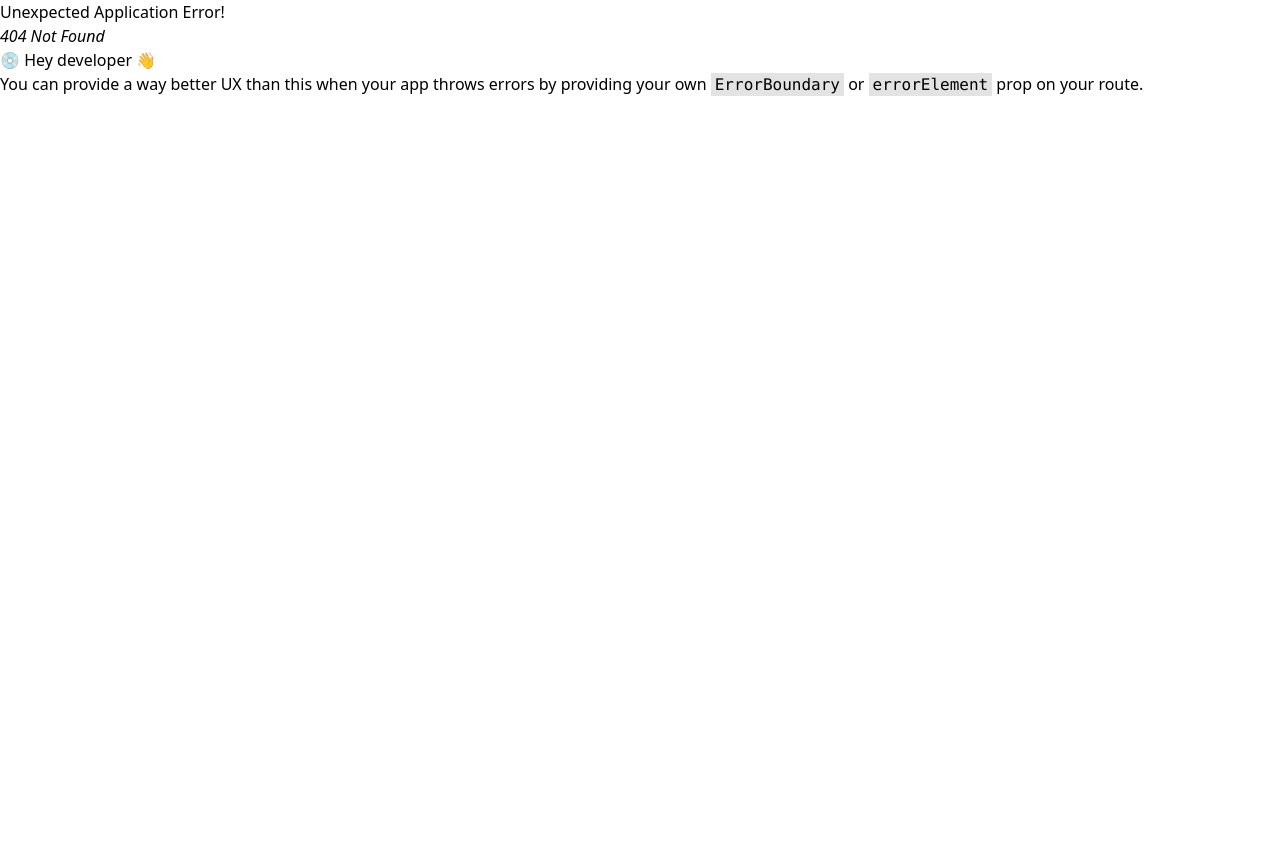
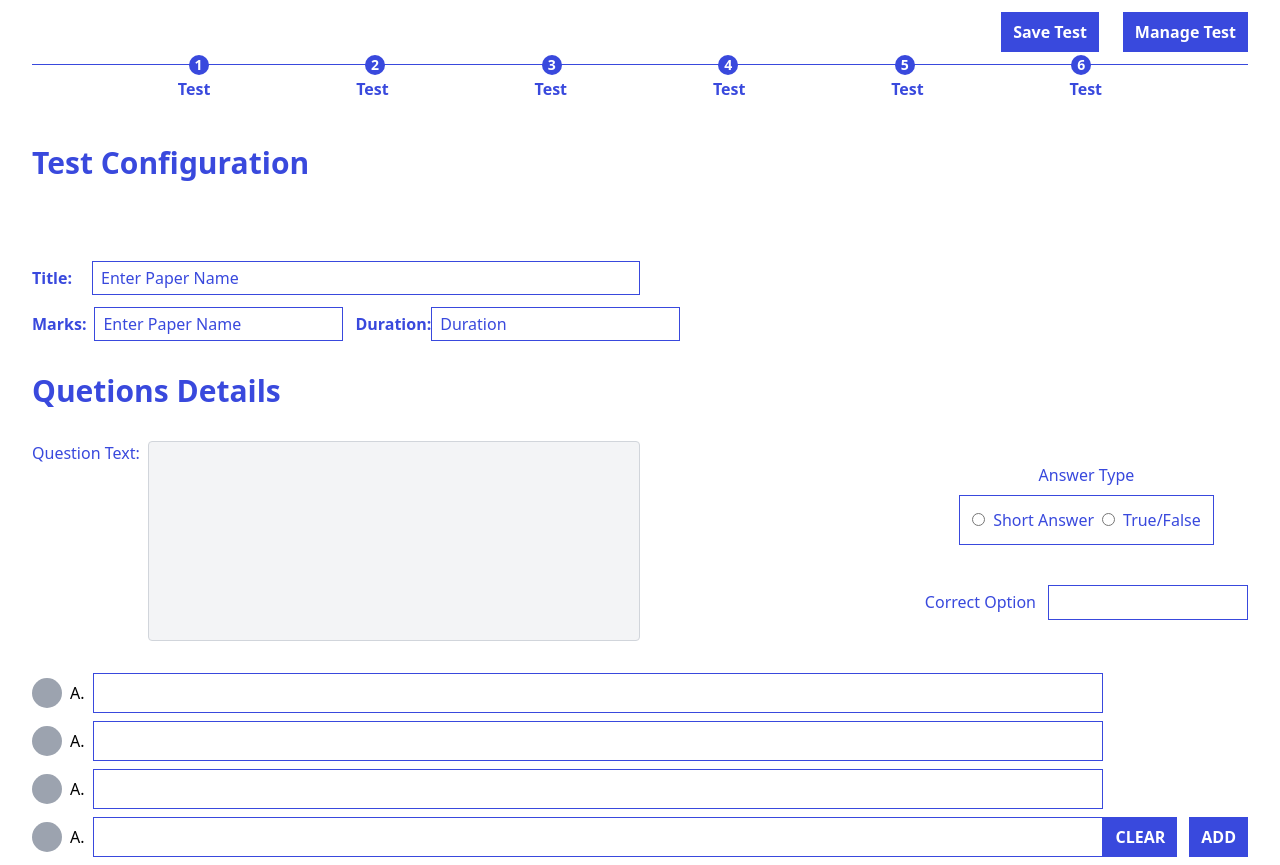
Before and after one commit to kuipid01/CBT-Web-App, a React (Vite) app: page /manage in a window 1280 px wide. Before the commit this address had no page. Before the commit the page ends 800 px from the top, so only its background shows below. Built offline with nearby package versions, Linux system fonts and the light colour scheme.

Commit message:
Add files via upload

```diff
--- /dev/null
+++ b/src/components/Button.jsx
@@ -0,0 +1,10 @@
+/* eslint-disable react/prop-types */
+
+
+export const Button = ({text}) => {
+  return (
+    <button className="px-3 bg-primary hover:bg-white hover:border-2 hover:border-primary transition-all hover:text-primary text-white font-bold py-2">
+        {text}
+    </button>
+  )
+}
--- /dev/null
+++ b/src/pages/TestMangaement.jsx
@@ -0,0 +1,128 @@
+import { Button } from "../components/Button";
+
+const TestMangaement = () => {
+  return (
+    <div className=" px-[10px] md:px-[2rem]">
+      <div className=" flex mt-3 justify-end  gap-6">
+        <Button text="Save Test" />
+        <Button text="Manage Test" />
+      </div>
+      <div className=" h-[1px]  my-3 mx-auto relative">
+        <div className="w-full h-full bg-primary  "></div>
+        <div className="flex absolute top-1/2 items-center  -transform -translate-y-1/2 w-full justify-evenly">
+          {[1, 2, 3, 4, 5, 6].map((item) => (
+            <div className="flex items-center mt- flex-col gap-1" key={item}>
+              {" "}
+              <div className="w-[20px] cursor-pointer hover:bg-white hover:border transition-all hover:border-primary hover:text-primary z-[5555] h-[20px] rounded-full flex text-sm text-white items-center justify-center font-bold bg-primary">
+                {" "}
+                {item}
+              </div>{" "}
+              {/* <p>Test Text</p> */}
+            </div>
+          ))}
+        </div>
+        <div className="flex items-center mt-3 font-semibold text-primary w-full justify-evenly">
+          {[1, 2, 3, 4, 5, 6].map((item) => (
+            <div className="flex text-xs md:text-base items-center  flex-col gap-1" key={item}>
+              {" "}
+              <p>Test</p>
+            </div>
+          ))}
+        </div>
+      </div>
+      <p className="md:text-3xl  text-xl font-bold text-primary my-[2rem] md:my-[5rem] ">
+        Test Configuration
+      </p>
+      <form className="w-1/2  h-fit gap-3 flex flex-col" action="">
+        <div className="flex items-center gap-5 w-full">
+          <label className="font-bold text-primary" htmlFor="title">
+            Title:
+          </label>
+          <input
+            className="border flex-1 px-2 py-1 border-primary placeholder:text-primary outline-none"
+            type="text"
+            placeholder="Enter Paper Name"
+          />
+        </div>
+        <div className="flex md:flex-row flex-col justiify-between gap-3">
+          <div className="flex items-center gap-2 w-full">
+            <label className="font-bold  text-primary" htmlFor="title">
+              Marks:
+            </label>
+            <input
+              className="border flex-1 px-2 py-1 border-primary placeholder:text-primary outline-none"
+              type="text"
+              placeholder="Enter Paper Name"
+            />
+          </div>
+          <div className="flex items-center gap- w-full">
+            <label className="font-bold text-primary" htmlFor="title">
+              Duration:
+            </label>
+            <input
+              className="border flex-1 px-2 py-1 border-primary placeholder:text-primary outline-none"
+              type="number"
+              placeholder="Duration"
+            />
+          </div>
+        </div>
+      </form>
+      <p className="md:text-3xl  text-xl font-bold text-primary my-[1rem] md:my-[2rem] ">
+        Quetions Details
+      </p>
+      <form
+        className=" mb-[2rem] w-full justify-between flex md:flex-row flex-col h-fit"
+        action=""
+      >
+        <div className="flex md:flex-row flex-col w-full md:w-1/2 gap-2 items-start text-primary">
+          <label htmlFor="Qusetion">Question Text:</label>
+          <textarea
+            className="flex-1 h-[200px]  resize-none px-4 py-2 bg-gray-100 border border-gray-300 rounded focus:outline focus:ring-blue-200  focus:border-blue-400"
+            name="questionText"
+            id="questionText"
+            cols="30"
+            rows="10"
+          ></textarea>
+        </div>
+        <div className="flex flex-col text-primary justify-center items-center gap-2">
+          <p>Answer Type</p>
+          <div className="border flex  justify-center items-center gap-2 border-primary p-3">
+            <div className="flex gap-2  items-center ">
+              {" "}
+              <input type="radio" name="a" id="a" /> <span>Short Answer</span>
+            </div>
+            <div className="flex gap-2  items-center ">
+              {" "}
+              <input type="radio" name="a" id="a" /> <span>True/False</span>
+            </div>
+          </div>
+          <div className="flex gap-3 items-center outline-none mt-[2rem]">
+            <p>Correct Option</p>
+            <input type="text" className="w-[200px] h-[35px] border border-primary"  />
+          </div>
+        </div>
+      </form>
+      <hr className="w-full h-[2px] flex bg-gray-400 mb-[2rem] md:hidden" />
+      <div className="w-full pb-2 flex flex-col gap-3 md:flex-row md:gap-0 justify-between items-end">
+      <div className="flex w-full  gap-2 flex-col">
+        {[1, 2, 3, 4].map((item) => (
+          <div className="flex items-center gap-2" key={item}>
+            <div className="w-[30px] h-[30px] rounded-full bg-gray-400"></div>
+            <span>A.</span>
+            <div className="md:w-[500px] flex-1 bg-red-500 h-[40px] border border-primary">
+              <input className="w-full px-2 outline-none h-full" type="text " />
+            </div>
+          </div>
+        ))}
+      </div>
+      <div className="flex gap-3">
+        <Button text='CLEAR'/>
+        <Button text='ADD'/>
+      </div>
+      </div>
+
+    </div>
+  );
+};
+
+export default TestMangaement;
--- /dev/null
+++ b/src/pages/TestPage.jsx
@@ -0,0 +1,60 @@
+const TestPage = () => {
+  return (
+    <div className="w-full relative">
+      <h1 className=" text-center text-3xl font-extrabold text-primary">
+        CS2: COMPUTER PROGRAMMING
+      </h1>
+      <div className=" w-[90%] mt-[2rem]  mx-auto flex justify-between items-center">
+        <div className="flex flex-col gap-3 text-primary">
+          <p className="text-lg font-semibold">Name: John Doe</p>
+          <p className="text-lg font-semibold">Duration: 1 hour 30 Minutes</p>
+        </div>
+        <div className="w-[100px] h-[100px] p-1 bg-primary overflow-hidden rounded border md:w-[150px] md:h-[150px]">
+          <img
+            src="/assets/books.jpg"
+            className="object-cover h-full w-full"
+            alt=""
+          />
+        </div>
+      </div>
+      <p className="my-3 text-center text-primary ">Time : 00:05:29</p>
+      <div className="w-[95%] my-3 min-h-[100px] h-fit border-2 mx-auto border-primary p-3">
+        <p className="text-black text-medium">
+          Which of the following is the correct format of declaring a string
+          variable named ‘user’ in java
+        </p>
+      </div>
+      <div className="flex ml-[2.5%] flex-col gap-3">
+        <div>
+          <input type="radio" className="cursor-pointer" name="a" id="a" />{" "}
+          <span>A. String User</span>
+        </div>
+        <div>
+          <input type="radio" className="cursor-pointer" name="a" id="a" />{" "}
+          <span>B. Int User</span>
+        </div>
+        <div>
+          <input type="radio" className="cursor-pointer" name="a" id="a" />{" "}
+          <span>C. string User</span>
+        </div>
+        <div>
+          <input type="radio" className="cursor-pointer" name="a" id="a" />{" "}
+          <span>D. Strings User</span>
+        </div>
+      </div>
+
+      <div className="input flex gap-[1px] ml-[2.5%]">
+        {[1,2,3,4,5,6,7,8,].map(item => <div className="py-1 hover:bg-primary hover:text-white transition-all px-2 cursor-pointer mt-[4rem]  border-2 border-black" key={item}> {item} </div>)}
+      </div>
+      <div className="flex justify-between  w-full h-fit px-[2.5%] my-[3rem]">
+        <div className="flex gap-3">
+            <button className="px-3 bg-primary hover:bg-white hover:border-2 hover:border-primary transition-all hover:text-primary text-white font-bold py-2">Preious</button>
+            <button className="px-3 bg-primary hover:bg-white hover:border-2 hover:border-primary transition-all hover:text-primary text-white font-bold py-2">Next</button>
+        </div>
+        <button className="px-3 bg-primary hover:bg-white hover:border-2 hover:border-primary transition-all hover:text-primary text-white font-bold py-2">Submit</button>
+      </div>
+    </div>
+  );
+};
+
+export default TestPage;
```
Also changed, not shown: src/main.jsx (+10 -0 lines), vercel.json (added).
